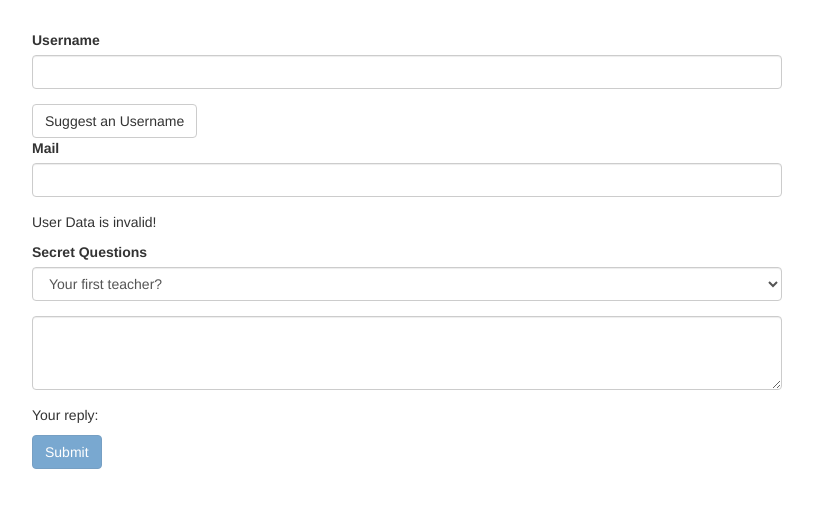
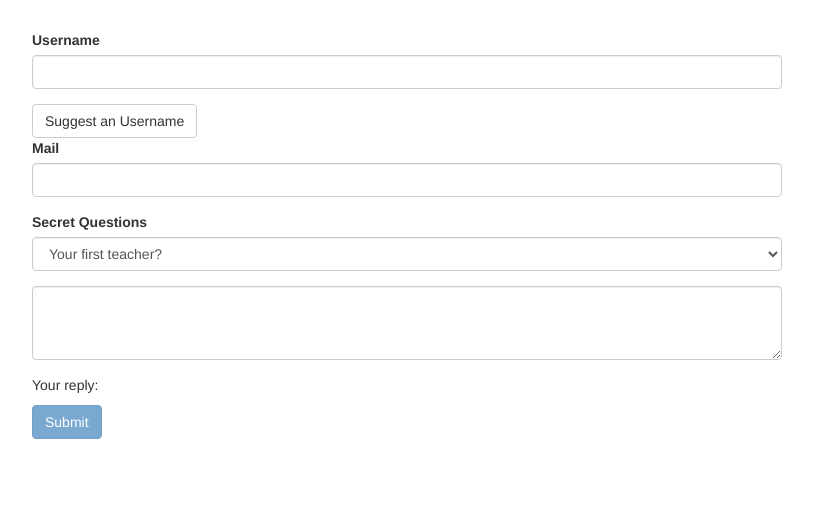
Before and after one commit to m-truong/forms-td-start, an Angular app: page / in a window 1280 px wide. Shown: the top 508 px of the page, without its empty margins (233-1046 px from the left). Built offline with nearby package versions, Linux system fonts and the light colour scheme.

Commit message:
fix: improve user data validation message visibility in form

```diff
--- a/src/app/app.component.html
+++ b/src/app/app.component.html
@@ -61,7 +61,7 @@
             </span>
           </div>
         </div>
-        <p *ngIf="!userData.valid">User Data is invalid! </p>
+        <p *ngIf="!userData.valid && userData.touched">User Data is invalid! </p>
         <div class="form-group">
           <label for="secret">Secret Questions</label>
           <select
```
